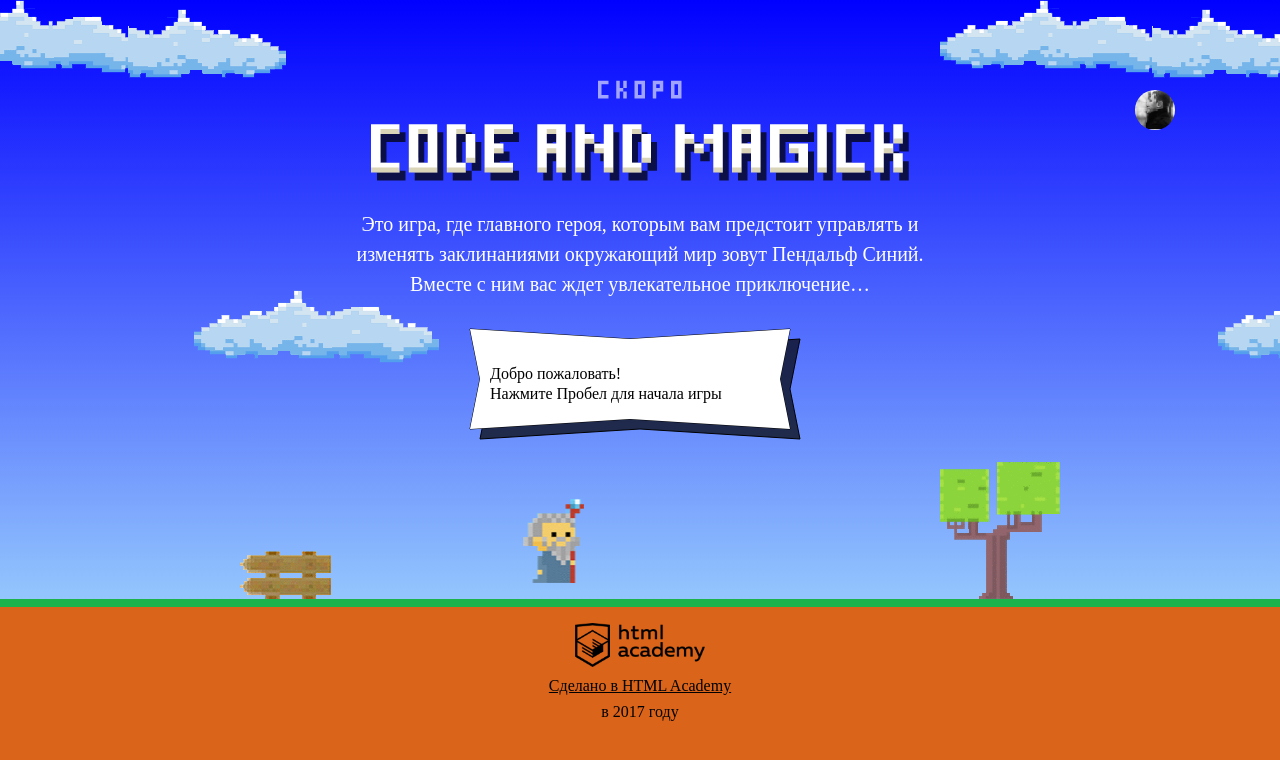
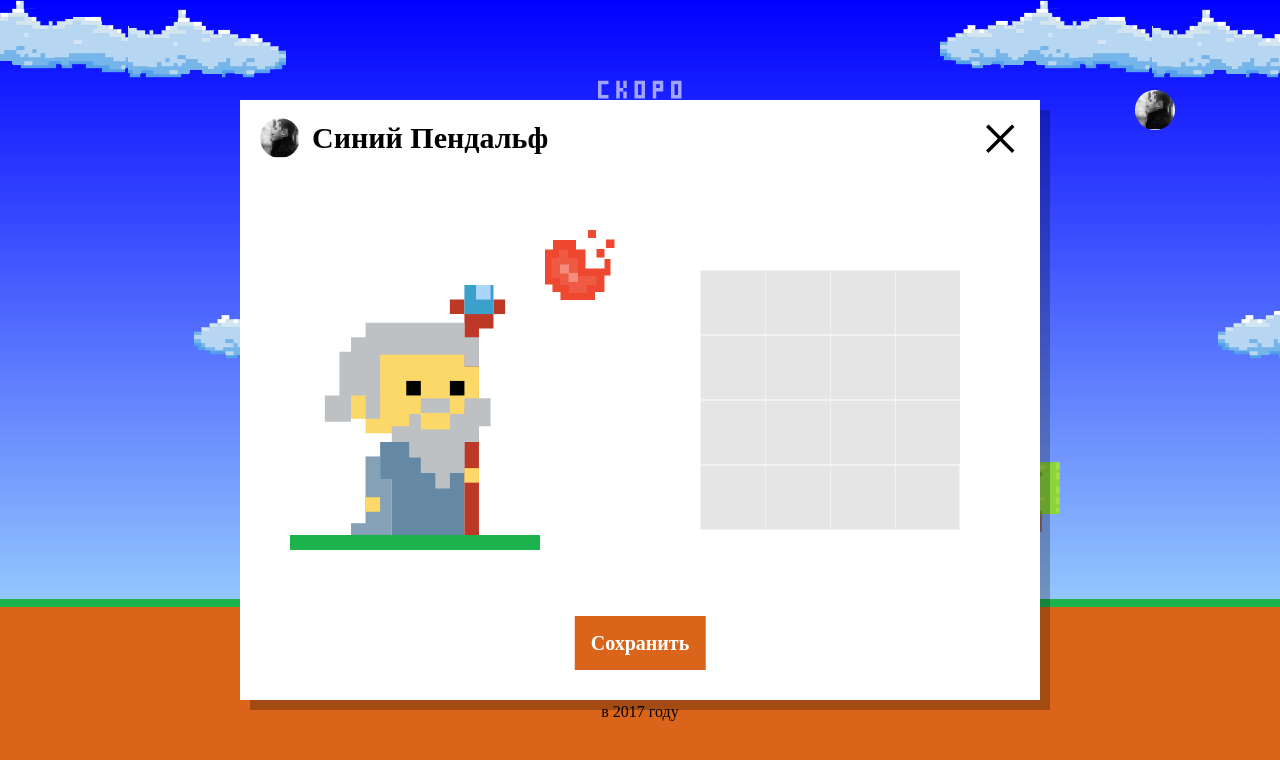
Before and after one commit to Katysheva/262423-code-and-magick, a website: page index.html in a window 1280 px wide. Both pictures are taken after a click on the picture 1155 px from the left and 110 px from the top of the page. Drawn offline with Linux system fonts and the light colour scheme; a web font is replaced by a local one.

Commit message:
Colors changes

```diff
--- a/index.html
+++ b/index.html
@@ -36,7 +36,7 @@
 
     <div class="setup-user">
       <img class="setup-user-pic" src="./img/user-1.jpg" />
-      <input type="text" class="setup-user-name" value="Синий Пендальф" />
+      <input type="text" class="setup-user-name" value="Синий Пендальф" maxlength="50" required />
     </div>
 
     <div class="setup-wizard-appearance">
@@ -108,6 +108,7 @@
 </footer>
 
 <script src="js/game.js" type="application/javascript"></script>
+<script src="js/setup.js" type="application/javascript"></script>
 
 </body>
 </html>
--- /dev/null
+++ b/js/setup.js
@@ -0,0 +1,48 @@
+var openBtn = document.querySelector('.setup-open');
+var setupWindow = document.querySelector('.setup');
+var setupCloseBtn = setupWindow.querySelector('.setup-close');
+
+openBtn.addEventListener('click', function () {
+  setupWindow.classList.remove('invisible');
+});
+setupCloseBtn.addEventListener('click', function () {
+  setupWindow.classList.add('invisible');
+});
+
+var coatColors = [
+'rgb(101, 137, 164)',
+'rgb(241, 43, 107)',
+'rgb(146, 100, 161)',
+'rgb(56, 159, 117)',
+'rgb(215, 210, 55)',
+'rgb(0, 0, 0)'];
+
+var eyesColors = ['black', 'red', 'blue', 'yellow', 'green'];
+
+var fireballColors = [
+'#ee4830',
+'#30a8ee',
+'#5ce6c0',
+'#e848d5',
+'#e6e848'];
+
+function getColor(array) {
+  return array[(Math.random() * (array.length - 1)).toFixed()];
+}
+
+
+var wizardCoat = setupWindow.querySelector('#wizard-coat');
+var wizardEyes = setupWindow.querySelector('#wizard-eyes');
+var fireball = setupWindow.querySelector('.setup-fireball-wrap');
+
+wizardCoat.addEventListener('click', function () {
+  wizardCoat.style.fill = getColor(coatColors);
+});
+
+wizardEyes.addEventListener('click', function () {
+  wizardEyes.style.fill = getColor(eyesColors);
+});
+
+fireball.addEventListener('click', function () {
+  fireball.style.backgroundColor = getColor(fireballColors);
+});
```
